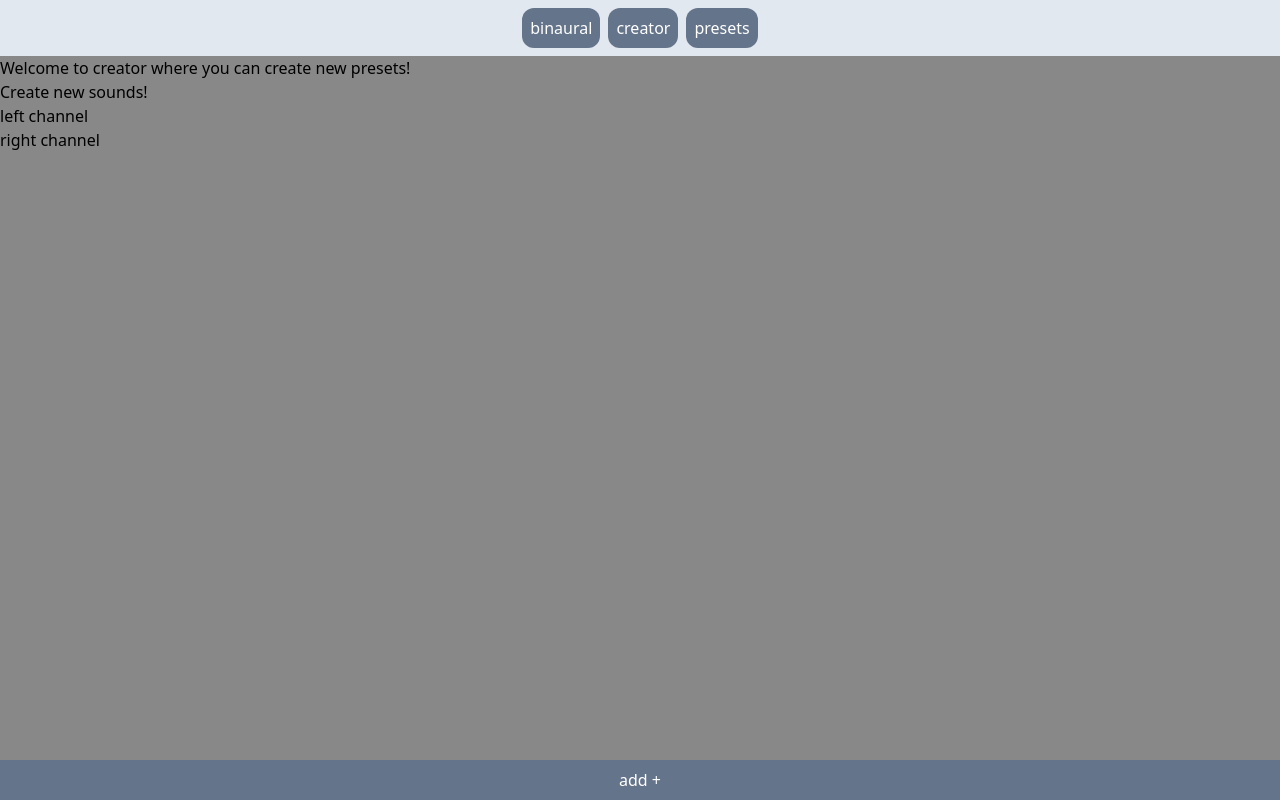
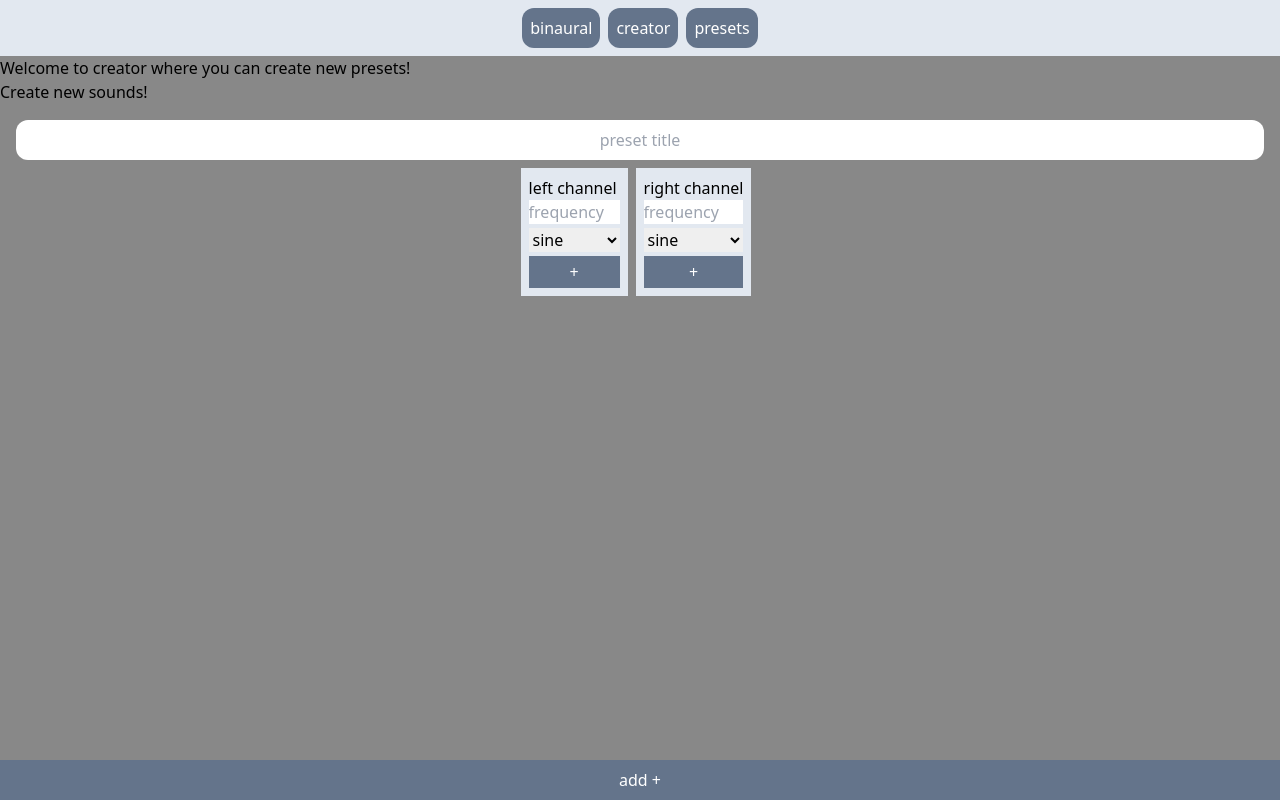
Before and after one commit to mkcodelab/BinauralBeats2, an Angular app: page /creator in a window 1280 px wide. Built offline with nearby package versions, Linux system fonts and the light colour scheme.

Commit message:
preset creation added

```diff
--- /dev/null
+++ b/src/app/components/creator/channel-setting/channel-setting.component.ts
@@ -0,0 +1,31 @@
+import { NgFor } from '@angular/common';
+import { Component, Input, Output, EventEmitter } from '@angular/core';
+import { Waveform } from '../../../services/synth.service';
+import { OscillatorData } from '../../../services/preset-creator.service';
+
+export interface ChannelData extends OscillatorData {
+  channel: 'left' | 'right';
+}
+
+@Component({
+  standalone: true,
+  imports: [NgFor],
+  templateUrl: './channel-setting.html',
+  selector: 'channel-setting',
+})
+export class ChannelSettingComponent {
+  waveFormOptions: Waveform[] = ['sine', 'sawtooth', 'triangle', 'square'];
+  @Input({ required: true }) channel: 'left' | 'right';
+
+  @Output() oscillatorData = new EventEmitter<ChannelData>();
+
+  sendOscillatorData(type: string, frequency: number) {
+    let waveformType = type as Waveform;
+
+    this.oscillatorData.emit({
+      type: waveformType,
+      frequency: frequency,
+      channel: this.channel,
+    });
+  }
+}
--- /dev/null
+++ b/src/app/components/creator/channel-setting/channel-setting.html
@@ -0,0 +1,22 @@
+<div class="bg-slate-200 mr-2 p-2 flex flex-col">
+    <p>{{channel}} channel</p>
+
+
+    <div class="mb-1 flex flex-col">
+        <input class="mb-1"
+               type="number"
+               placeholder="frequency"
+               min="20"
+               max="400"
+               #frequency>
+        <select name="waveType"
+                #waveForm>
+            <option *ngFor="let waveForm of waveFormOptions"
+                    [value]="waveForm">{{waveForm}}</option>
+        </select>
+    </div>
+
+    <button class="p-1 text-white bg-slate-500"
+            title="add oscillator"
+            (click)="sendOscillatorData(waveForm.value, +frequency.value)">+</button>
+</div>
--- a/src/app/components/creator/creator.component.ts
+++ b/src/app/components/creator/creator.component.ts
@@ -1,24 +1,64 @@
 import { Component, inject } from '@angular/core';
 import {
+  OscillatorData,
   Preset,
   PresetCreatorService,
 } from '../../services/preset-creator.service';
+import { Waveform } from '../../services/synth.service';
+import { NgFor } from '@angular/common';
+import {
+  ChannelData,
+  ChannelSettingComponent,
+} from './channel-setting/channel-setting.component';
 
 @Component({
   standalone: true,
   selector: 'creator',
   templateUrl: './creator.html',
-  imports: [],
+  imports: [NgFor, ChannelSettingComponent],
 })
 export class CreatorComponent {
   private presetService = inject(PresetCreatorService);
 
-  addPreset(preset?: Preset) {
-    // this.presetService.addPreset(preset);
+  leftChannelOscillators: OscillatorData[] = [];
+  rightChannelOscillators: OscillatorData[] = [];
+
+  presetTitle: string;
+
+  //   waveFormOptions: Waveform[] = ['sine', 'sawtooth', 'triangle', 'square'];
+
+  addPreset() {
+    const preset = this.createPreset();
+    this.presetService.addPreset(preset);
     this.displayMessage();
   }
 
   displayMessage() {
     alert('preset added!');
   }
+
+  createPreset(): Preset {
+    let preset = new Preset(this.presetTitle);
+    for (let osc of this.leftChannelOscillators) {
+      preset.addOscillator('left', osc);
+    }
+    for (let osc of this.rightChannelOscillators) {
+      preset.addOscillator('right', osc);
+    }
+    return preset;
+  }
+
+  recieveOscillatorData(data: ChannelData) {
+    console.log(data);
+    this.addOscillatorData(data.channel, {
+      type: data.type,
+      frequency: data.frequency,
+    });
+  }
+
+  addOscillatorData(channel: 'left' | 'right', data: OscillatorData) {
+    channel === 'left'
+      ? this.leftChannelOscillators.push(data)
+      : this.rightChannelOscillators.push(data);
+  }
 }
--- a/src/app/components/creator/creator.html
+++ b/src/app/components/creator/creator.html
@@ -5,19 +5,24 @@
         <p>Create new sounds!</p>
     </div>
 
-    <div class="flex flex-col justify-center">
-        <div>
-            <p>left channel</p>
-
-        </div>
-
-        <div>
-            <p>right channel</p>
-
-        </div>
 
 
+    <div class="flex flex-col justify-center m-4">
 
+        <input class="mb-2 p-2 rounded-xl text-center"
+               type="text"
+               placeholder="preset title"
+               #presetTitleInput
+               required
+               (input)="presetTitle = presetTitleInput.value">
+
+        <div class="flex justify-center">
+            <channel-setting channel="left"
+                             (oscillatorData)="recieveOscillatorData($event)"></channel-setting>
+
+            <channel-setting channel="right"
+                             (oscillatorData)="recieveOscillatorData($event)"></channel-setting>
+        </div>
 
     </div>
 
```
